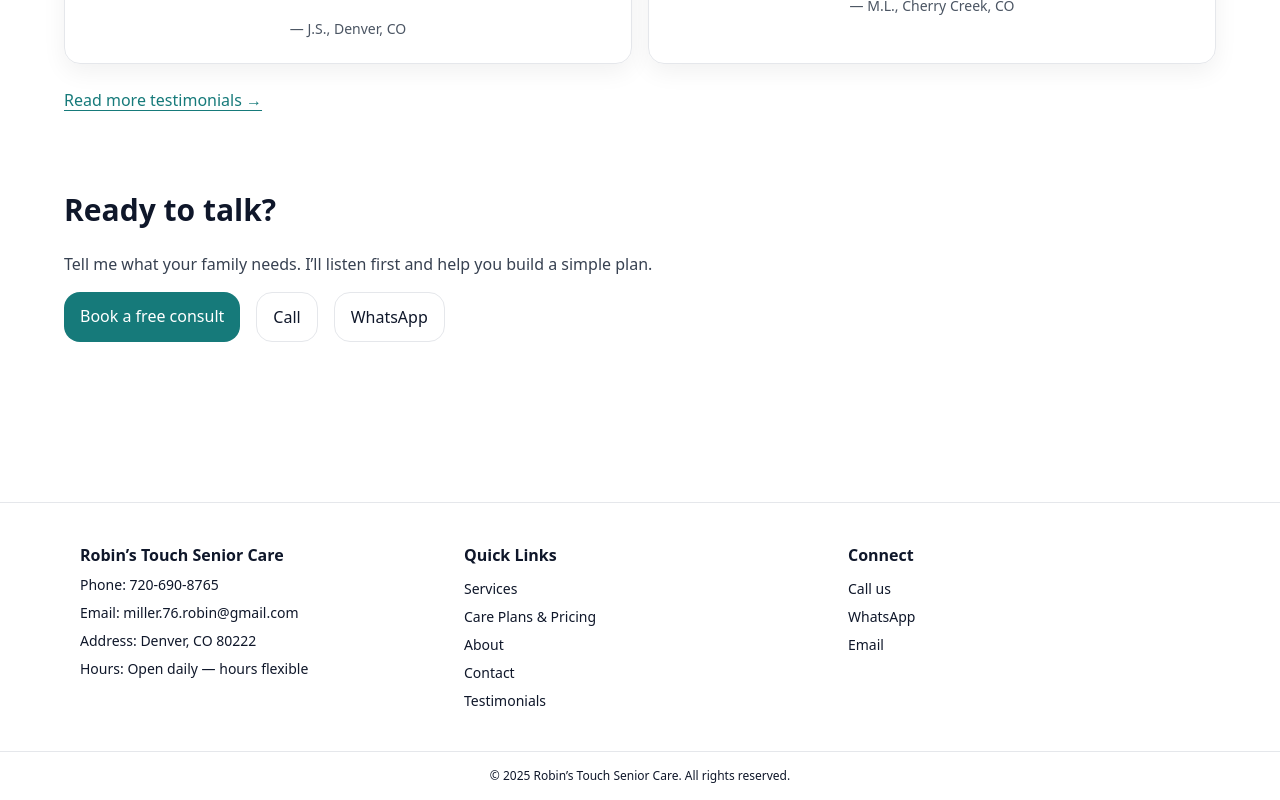
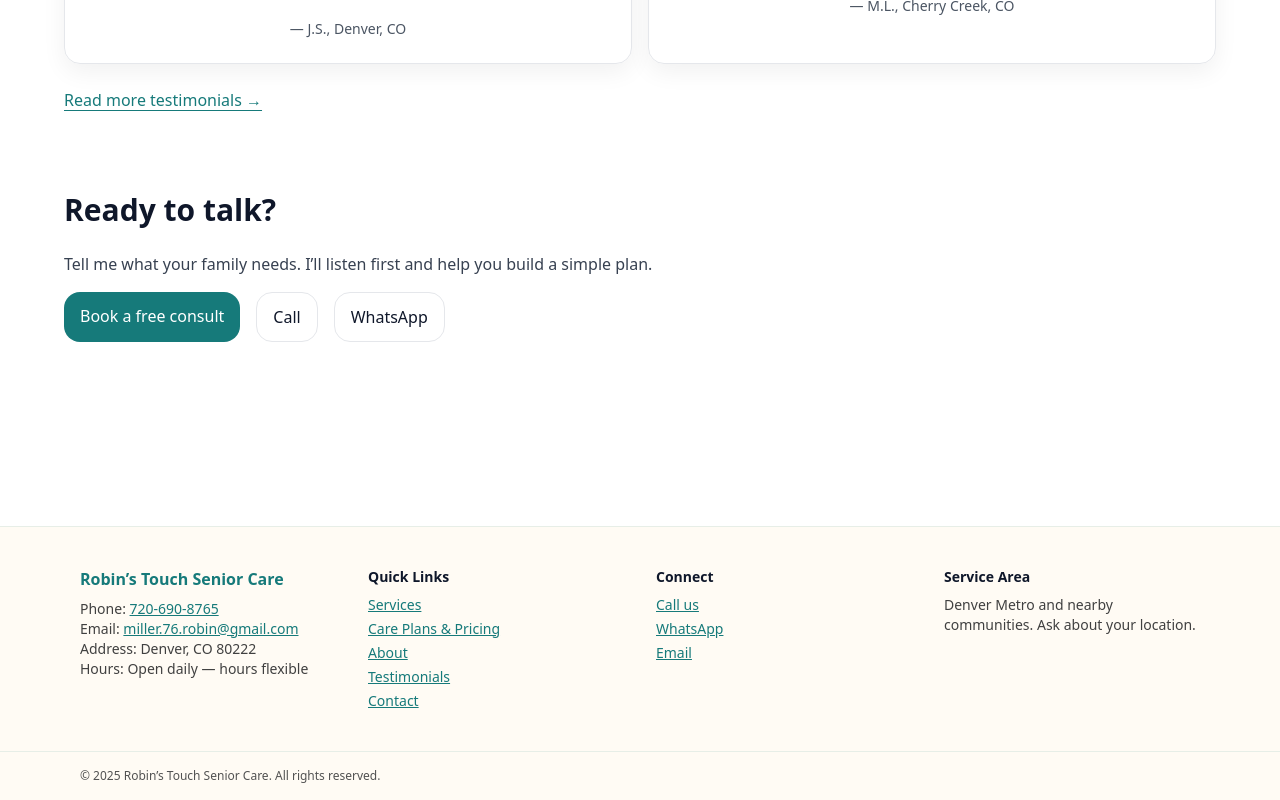
Before and after one commit to ReechardDev/marie-care, a Next.js app: page / in a window 1280 px wide. Shown: the part 1594-2394 px from the top of the page. Built offline with nearby package versions, Linux system fonts and the light colour scheme.

Commit message:
restore hover on services/pricing cards; footer bg

```diff
--- a/app/about/page.js
+++ b/app/about/page.js
@@ -89,7 +89,7 @@ export default function AboutPage() {
               <li>I adjust the care plan as needs change.</li>
             </ul>
           </div>
-          <div className="rounded-xl2 bg-teal/30 p-5 shadow-soft border border-teal/10">
+          <div className="rounded-xl2 bg-teal/10 p-5 shadow-soft border border-teal/10">
             <div className="font-semibold mb-2">How we’ll work together</div>
             <ul className="list-disc ml-5 text-gray-700 leading-7">
               <li>I listen deeply to understand your needs.</li>
--- a/app/page.js
+++ b/app/page.js
@@ -96,7 +96,7 @@ export default function HomePage() {
             { name: "Standard", price: "$50/hr", features: ["Personal care", "Meals & hydration", "Household support"] },
             { name: "Plus", price: "$100/hr", features: ["Extended support", "Errands & transport", "Flexible hours"] },
           ].map((p) => (
-            <div key={p.name} className="rounded-2xl border bg-white/70 p-5 shadow-soft">
+            <div key={p.name} className="group rounded-2xl border border-teal/20 bg-white/70 p-5 shadow-soft transition-all duration-200 hover:-translate-y-0.5 hover:shadow-md hover:border-teal/30">
               <div className="flex items-baseline justify-between">
                 <div className="font-semibold">{p.name}</div>
                 <div className="text-lg font-semibold">{p.price}</div>
--- a/components/Footer.jsx
+++ b/components/Footer.jsx
@@ -1,76 +1,69 @@
-import Link from "next/link";
+// components/Footer.jsx
 import { SITE } from "@/lib/site";
 
 export default function Footer() {
   return (
-    <footer className="border-t bg-card mt-10">
-      <div className="mx-auto max-w-6xl px-4 py-10 grid gap-8 md:grid-cols-3 items-start text-center md:text-left">
-        {/* Business info */}
-        <div className="space-y-2">
-          <div className="font-semibold">{SITE.name}</div>
-          <div className="text-sm">Phone: {SITE.phoneDisplay}</div>
-          <div className="text-sm">Email: {SITE.email}</div>
-          <div className="text-sm">Address: {SITE.addressLine}</div>
-          <div className="text-sm">Hours: {SITE.hours}</div>
+    <footer className="mt-16 border-t border-teal/10 bg-brand-cream/70">
+      <div className="mx-auto max-w-6xl px-4 py-10 grid gap-8 md:grid-cols-4">
+        <div>
+          <div className="font-semibold text-[#167a7a]">{SITE.name}</div>
+          <div className="mt-2 text-sm text-neutral-700">
+            Phone:{" "}
+            <a href={SITE.phoneLink} className="text-teal underline hover:no-underline">
+              {SITE.phoneDisplay}
+            </a>
+            <br />
+            Email:{" "}
+            <a href={`mailto:${SITE.email}`} className="text-teal underline hover:no-underline">
+              {SITE.email}
+            </a>
+            <br />
+            Address: {SITE.city}, {SITE.state} {SITE.zip}
+            <br />
+            Hours: {SITE.hours}
+          </div>
         </div>
 
-        {/* Quick links */}
-        <div>
+        <nav className="text-sm">
           <div className="font-semibold">Quick Links</div>
-          <ul className="mt-3 space-y-2 text-sm">
+          <ul className="mt-2 space-y-1">
+            <li><a className="text-teal underline hover:no-underline" href="/services">Services</a></li>
+            <li><a className="text-teal underline hover:no-underline" href="/care-plans">Care Plans & Pricing</a></li>
+            <li><a className="text-teal underline hover:no-underline" href="/about">About</a></li>
+            <li><a className="text-teal underline hover:no-underline" href="/testimonials">Testimonials</a></li>
+            <li><a className="text-teal underline hover:no-underline" href="/contact">Contact</a></li>
+          </ul>
+        </nav>
+
+        <div className="text-sm">
+          <div className="font-semibold">Connect</div>
+          <ul className="mt-2 space-y-1">
             <li>
-              <Link href="/services" className="hover:underline">
-                Services
-              </Link>
+              <a href={SITE.phoneLink} className="text-teal underline hover:no-underline">Call us</a>
             </li>
             <li>
-              <Link href="/care-plans" className="hover:underline">
-                Care Plans & Pricing
-              </Link>
+              <a href={SITE.whatsappLink} target="_blank" rel="noopener" className="text-teal underline hover:no-underline">
+                WhatsApp
+              </a>
             </li>
             <li>
-              <Link href="/about" className="hover:underline">
-                About
-              </Link>
-            </li>
-            <li>
-              <Link href="/contact" className="hover:underline">
-                Contact
-              </Link>
-            </li>
-            <li>
-              <Link href="/testimonials" className="hover:underline">
-                Testimonials
-              </Link>
+              <a href={`mailto:${SITE.email}`} className="text-teal underline hover:no-underline">Email</a>
             </li>
           </ul>
         </div>
 
-        {/* Connect */}
-        <div>
-          <div className="font-semibold">Connect</div>
-          <div className="mt-3 flex flex-col gap-2 text-sm">
-            <a href={SITE.phoneLink} className="hover:underline">
-              Call us
-            </a>
-            <a
-              href={SITE.whatsappLink}
-              target="_blank"
-              rel="noopener noreferrer"
-              className="hover:underline"
-            >
-              WhatsApp
-            </a>
-            <a href={`mailto:${SITE.email}`} className="hover:underline">
-              Email
-            </a>
-          </div>
+        <div className="text-sm">
+          <div className="font-semibold">Service Area</div>
+          <p className="mt-2 text-neutral-700">
+            Denver Metro and nearby communities. Ask about your location.
+          </p>
         </div>
       </div>
 
-      {/* Bottom line */}
-      <div className="text-xs text-center py-4 border-t">
-        © {new Date().getFullYear()} {SITE.name}. All rights reserved.
+      <div className="border-t border-teal/10">
+        <div className="mx-auto max-w-6xl px-4 py-4 text-xs text-neutral-600">
+          © {new Date().getFullYear()} {SITE.name}. All rights reserved.
+        </div>
       </div>
     </footer>
   );
--- a/components/PlanGrid.jsx
+++ b/components/PlanGrid.jsx
@@ -43,9 +43,8 @@ export default function PlanGrid({ plans, detailsByPlan = DEFAULT_DETAILS }) {
 
         return (
           <div
-            key={plan.name}
-            className="group relative h-full rounded-2xl border border-teal/20 bg-gradient-to-b from-white to-teal-50/30 p-5 shadow-soft transition hover:-translate-y-0.5 hover:shadow-md flex flex-col"
-          >
+  className="group relative h-full rounded-2xl border border-teal/20 bg-gradient-to-b from-white to-teal-50/30 p-5 shadow-soft transition-all duration-200 hover:-translate-y-0.5 hover:shadow-md hover:border-teal/30 flex flex-col"
+>
             {plan.popular && (
               <div
                 className="absolute -top-3 right-3 rounded-full bg-[#D4AF37] text-white text-xs px-3 py-1 shadow-soft"
--- a/components/ServicesGrid.jsx
+++ b/components/ServicesGrid.jsx
@@ -17,11 +17,15 @@ export default function ServicesGrid() {
         <h2 className="text-2xl sm:text-3xl font-semibold tracking-tight">
           What I can help with
         </h2>
+
         <div className="mt-6 grid gap-4 sm:grid-cols-2 lg:grid-cols-3">
           {services.map(({ title, icon: Icon, copy }) => (
-            <div key={title} className="rounded-2xl border bg-teal/5 p-5 shadow-sm">
+            <div
+              key={title}
+              className="group rounded-2xl border border-teal/20 bg-white p-5 shadow-soft transition-all duration-200 hover:-translate-y-0.5 hover:shadow-md hover:border-teal/30 focus-within:shadow-md"
+            >
               <div className="flex items-center gap-3">
-                <span className="inline-flex h-10 w-10 items-center justify-center rounded-xl bg-[#167a7a]/10">
+                <span className="inline-flex h-10 w-10 items-center justify-center rounded-xl bg-[#167a7a]/10 transition-colors duration-200">
                   <Icon className="text-[#167a7a]" aria-hidden="true" />
                 </span>
                 <h3 className="text-lg font-semibold">{title}</h3>
```
